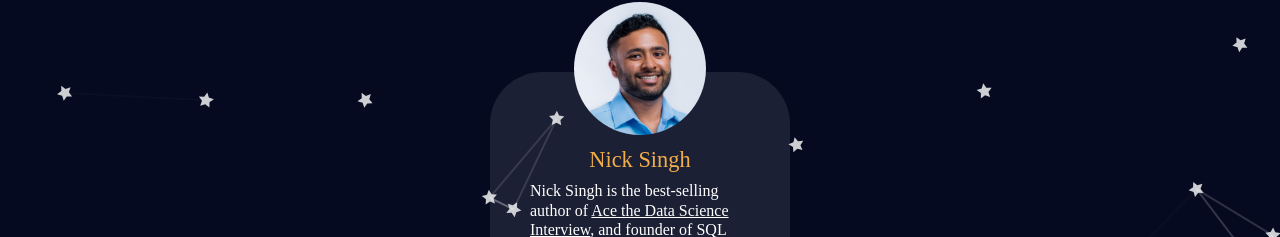
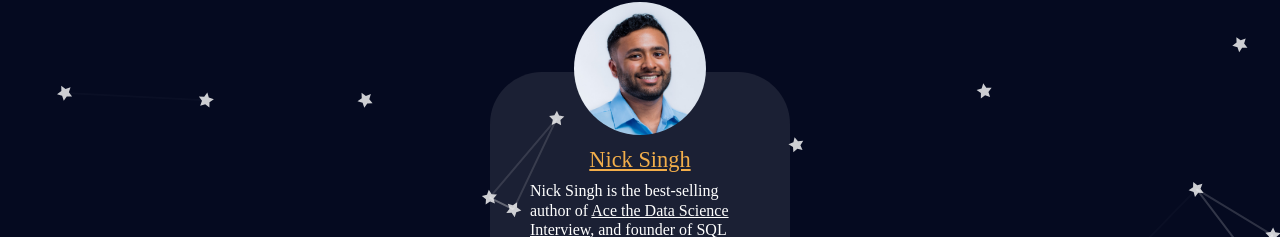
Before and after one commit to DataScience-GT/hacklytics-website-2023, a React (Create React App) app in the folder client/: page / in a window 1280 px wide. Shown: the part 6358-6595 px from the top of the page. Built offline with nearby package versions, Linux system fonts and the light colour scheme; a web font is replaced by a local one.

Commit message:
Update index.js

```diff
--- a/client/src/Pages/Home/index.js
+++ b/client/src/Pages/Home/index.js
@@ -358,7 +358,16 @@ const Home = (params) => {
                 src={nick}
                 alt="Nick Singh"
               />
-              <h1 className="speaker-major">Nick Singh</h1>
+              <h1 className="speaker-major">
+                <a
+                  className="link"
+                  href="https://www.linkedin.com/in/nick-singh-tech/"
+                  rel="noreferrer"
+                  target="_blank"
+                >
+                  Nick Singh
+                </a>
+              </h1>
               <h2 className="speaker-mini">
                 Nick Singh is the best-selling author of{" "}
                 <a
```
